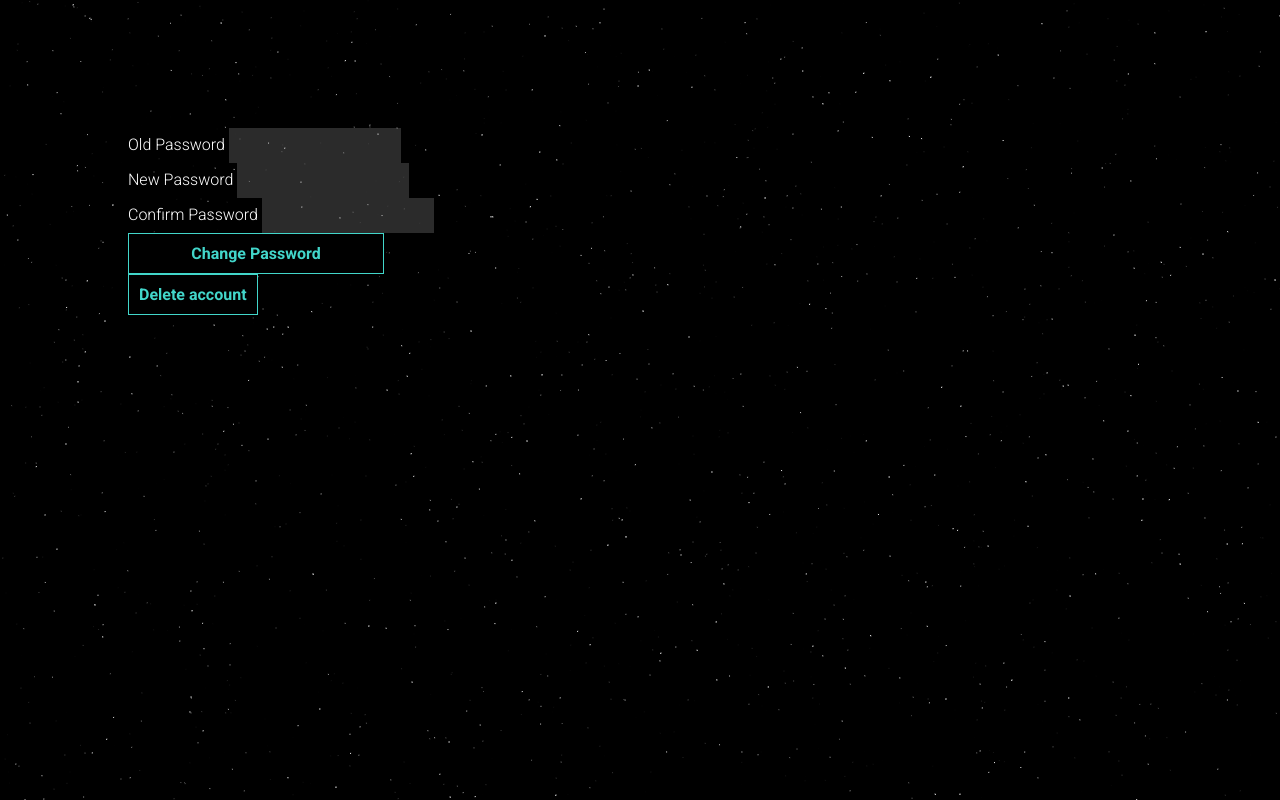
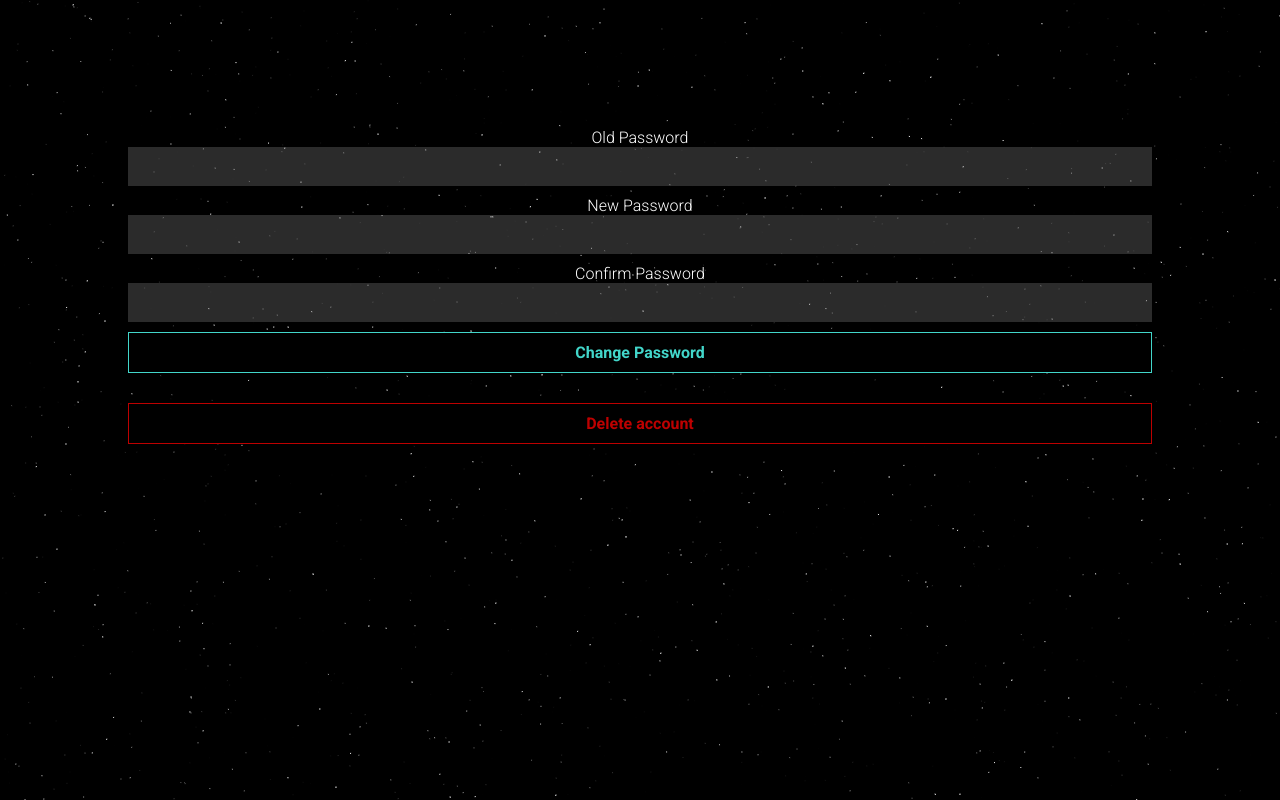
Before and after one commit to pjlapinski/SW5e-Char-Sheets, a Flask app: page /account in a window 1280 px wide. Run offline with Flask 2, Linux system fonts and the light colour scheme; the visitor is signed in with stand-in values (Sample User, id 1).

Commit message:
styled profile menus

```diff
--- a/static/css/char-sheet-style.css
+++ b/static/css/char-sheet-style.css
@@ -159,6 +159,7 @@
 
 .skills-toggle:hover {
   background: rgba(116, 116, 116, 0.8);
+  box-shadow: none;
 }
 
 #notes-edit {
@@ -321,7 +322,7 @@
 }
 
 #attacks-table {
-  width: 75vw;
+  width: 60vw;
 }
 
 #attacks-table td {
--- a/static/css/general-style.css
+++ b/static/css/general-style.css
@@ -38,6 +38,7 @@ button, .input-button, .button {
     border-color: #42D6CA;
     border-width: 1px;
     transition: ease-in 0.2s;
+    cursor: pointer;
 }
 
 .header-buttons-wrapper > button, .input-button, .button {
@@ -48,7 +49,8 @@ button, .input-button, .button {
     width: 20vw;
 }
 
-button:hover, .button:hover, .input-button:hover {
+button:hover, .button:hover, .input-button:hover,
+button:active, .button:active, .input-button:active {
     background: #42d6ca;
     border-color: #42c0d6;
     color: #111;
@@ -112,7 +114,7 @@ textarea {
     text-align: right;
 }
 
-.main-content-wrapper {
+.main-content-wrapper, .account-management-wrapper {
     padding: 10%;
 }
 
@@ -194,4 +196,73 @@ textarea {
     .modal-content-wrapper {
         width: 80%;
     }
+
+    .delete-btn, .sheet-link {
+        font-size: 10vw !important;
+    }
 }
+
+/* profile */
+
+a {
+    text-decoration: none;
+    color: white;
+    cursor: pointer;
+}
+
+ul#sheet-links {
+    list-style: none;
+}
+
+.sheet-link {
+    font-size: 6vw;
+}
+
+.delete-btn {
+    font-size: 6vw;
+    cursor: pointer;
+    transition: 1s;
+    float: right;
+}
+
+.delete-btn:hover, .delete-btn:active {
+    color: red;
+}
+
+#create-char-btn, .wide-btn {
+    width: 100%;
+    margin-top: 20px;
+}
+
+.form-element {
+    margin-bottom: 10px;
+}
+
+.label {
+    margin-right: 4px;
+}
+
+.form-element > * {
+    display: block;
+    width: 100%;
+}
+
+.account-management-wrapper {
+    text-align: center;
+}
+
+.delete-btn-txt {
+    margin-top: 20px;
+    width: 100%;
+    border-color: #bd0000;
+    border-style: 1px solid;
+    color: #bd0000;
+}
+
+.delete-btn-txt:hover, .delete-btn-txt:active {
+    background-color: #bd0000;
+    border-color: #bd0000;
+    -webkit-box-shadow: 0px 0px 36px 6px #bd0000d2;
+    -moz-box-shadow: 0px 0px 36px 6px #bd0000d2;
+    box-shadow: 0px 0px 36px 6px #bd0000d2;
+}
--- a/static/ts/website-animations.ts
+++ b/static/ts/website-animations.ts
@@ -21,7 +21,7 @@ initializeAccordion()
 // indexes 0-8 are for infomations about a character, 11-13 are for save, return and edit
 
 function openMenu() {
-  if (window.innerWidth > 600) {
+  if (window.outerWidth > 600) {
     document.getElementById('menu-toggle').style.display = 'none'
     document.getElementById('sheet-side-menu').style.width = '250px'
   } else {
@@ -31,8 +31,10 @@ function openMenu() {
 }
 
 export function closeMenu() {
+  if (window.outerWidth < 600) {
   document.getElementById('menu-toggle').style.display = 'block'
   document.getElementById('sheet-side-menu').style.width = '0'
+  }
 }
 
 function initializeSideMenu(): void {
@@ -56,7 +58,7 @@ function initializeSideMenu(): void {
     if (
       (!event.target.closest('.side-menu') &&
       document.getElementById('sheet-side-menu').offsetWidth > 0 &&
-      !event.target.closest('.nav-wrapper')) && window.innerWidth < 600
+      !event.target.closest('.nav-wrapper')) && window.outerWidth < 600
     ) {
       closeMenu();
     }
--- a/templates/account.html
+++ b/templates/account.html
@@ -1,11 +1,11 @@
 {% extends "layout.html" %} {% block content %}
-<div class="main-content-wrapper">
+<div class="account-management-wrapper">
     <form method="POST" action="{{ url_for('account') }}">
       {{ password_form.hidden_tag() }}
       <div class="form-element">
         {{ password_form.old_password.label(class='label') }}
         {% if password_form.old_password.errors or message %}
-        {{ password_form.old_password(class='text invalid-input') }}
+          {{ password_form.old_password(class='input-text invalid-input') }}
           {% for error in password_form.old_password.errors %}
             <p class="error-message">{{ error }}</p>
           {% endfor %}
@@ -13,37 +13,39 @@
             <p class="error-message">{{ message }}</p>
           {% endif %}
         {% else %}
-        {{ password_form.old_password(class='text') }}
+          {{ password_form.old_password(class='input-text') }}
         {% endif %}
       </div>
       <div class="form-element">
         {{ password_form.new_password.label(class='label') }}
         {% if password_form.new_password.errors %}
-        {{ password_form.new_password(class='text invalid-input') }}
+          {{ password_form.new_password(class='input-text invalid-input') }}
           {% for error in password_form.new_password.errors %}
             <p class="error-message">{{ error }}</p>
           {% endfor %}
         {% else %}
-        {{ password_form.new_password(class='text') }}
+          {{ password_form.new_password(class='input-text') }}
         {% endif %}
       </div>
       <div class="form-element">
         {{ password_form.confirm_password.label(class='label') }}
         {% if password_form.confirm_password.errors %}
-        {{ password_form.confirm_password(class='text invalid-input') }}
+          {{ password_form.confirm_password(class='input-text invalid-input') }}
           {% for error in password_form.confirm_password.errors %}
             <p class="error-message">{{ error }}</p>
           {% endfor %}
         {% else %}
-        {{ password_form.confirm_password(class='text') }}
+          {{ password_form.confirm_password(class='input-text') }}
         {% endif %}
       </div>
       <div class="form-element">
         {{ password_form.submit(class='button') }}
       </div>
     </form>
+  <div>
     <a href="{{ url_for('delete_account') }}">
-    <button>Delete account</button>
+      <button class="delete-btn-txt">Delete account</button>
     </a>
   </div>
+</div>
 {% endblock content %}
--- a/templates/home-sheets.html
+++ b/templates/home-sheets.html
@@ -16,14 +16,14 @@
     {% for sheet in sheets %}
     <li class="sheet-link">
       <a href="char-sheet/{{ sheet[0] }}" class="chracter-sheet-link">{{ sheet[1] }}</a>
-      <a href="delete-sheet/{{ sheet[0] }}">
-        <button>Delete</button>
+      <a href="delete-sheet/{{ sheet[0] }}" class="delete-btn">
+        &times;
       </a>
     </li>
     {% endfor %}
   </ul>
   <form action="{{ url_for('create_sheet') }}" method="POST">
-    <button>Create a character</button>
+    <button id="create-char-btn">Create a character</button>
   </form>
 </div>
 {% endblock content %}
```
Also changed, not shown: templates/delete-sheet.html (+5 -3 lines), templates/delete.html (+6 -4 lines). Lines whose indentation alone changed are shown as unchanged.
